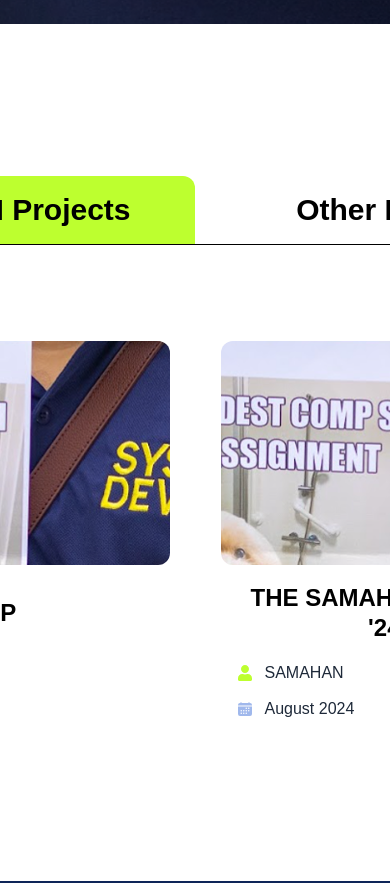
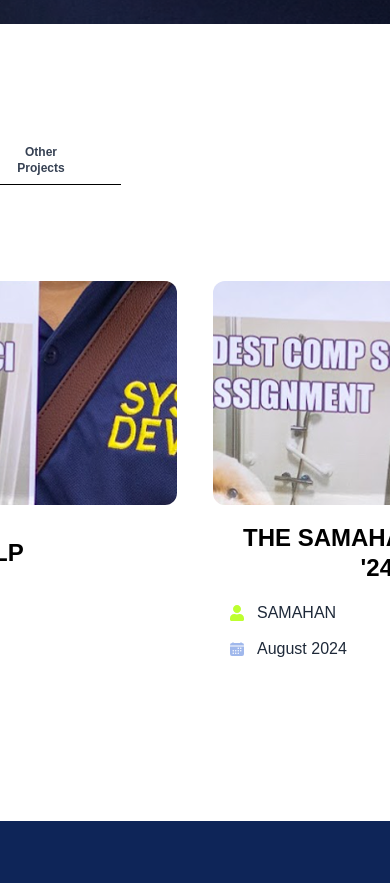
Before and after one commit to SAMAHAN-Systems-Development/sysdev-website-frontend, a Next.js app: page /projects in a window 390 px wide. Shown: the part 900-1783 px from the top of the page. Built offline with nearby package versions, Linux system fonts and the light colour scheme.

Commit message:
feat/65--Fix Projects Filter Selector responsiveness

```diff
--- a/src/components/ui/ProjectsFilter.tsx
+++ b/src/components/ui/ProjectsFilter.tsx
@@ -6,26 +6,28 @@ const ProjectsFilter = () => {
   const [selectedFilter, setSelectedFilter] = useState<'SAMAHAN' | 'Other'>('SAMAHAN');
 
   return (
-    <div className="flex w-min justify-center text-3xl font-bold border-b border-black transition-colors duration-200 text-black overflow-hidden bg-white pt-10">
+    <div className="inline-flex w-full max-w-xs sm:max-w-sm md:max-w-md lg:max-w-lg overflow-hidden bg-white border-b border-black">
       <button
         onClick={() => setSelectedFilter('SAMAHAN')}
-        className={`rounded-t-xl w-[409px] py-4 cursor-pointer ${
+        className={`flex-1 px-3 py-2 md:px-4 md:py-2.5 lg:px-6 lg:py-3 text-xs md:text-sm lg:text-base font-bold transition-colors duration-200 ${
           selectedFilter === 'SAMAHAN'
-            ? 'bg-green '
-            : 'bg-white '
+            ? 'bg-lime-400 text-black'
+            : 'bg-white text-gray-700 hover:bg-gray-50'
         }`}
       >
-        SAMAHAN Projects
+        <span className="block sm:hidden">SAMAHAN<br />Projects</span>
+        <span className="hidden sm:block">SAMAHAN Projects</span>
       </button>
       <button
         onClick={() => setSelectedFilter('Other')}
-        className={`rounded-t-xl w-[409px] py-4 cursor-pointer ${
+        className={`flex-1 px-3 py-2 md:px-4 md:py-2.5 lg:px-6 lg:py-3 text-xs md:text-sm lg:text-base font-bold transition-colors duration-200 ${
           selectedFilter === 'Other'
-            ? 'bg-green '
-            : 'bg-white '
+            ? 'bg-lime-400 text-black'
+            : 'bg-white text-gray-700 hover:bg-gray-50'
         }`}
       >
-        Other Projects
+        <span className="block sm:hidden">Other<br />Projects</span>
+        <span className="hidden sm:block">Other Projects</span>
       </button>
     </div>
   );
```
